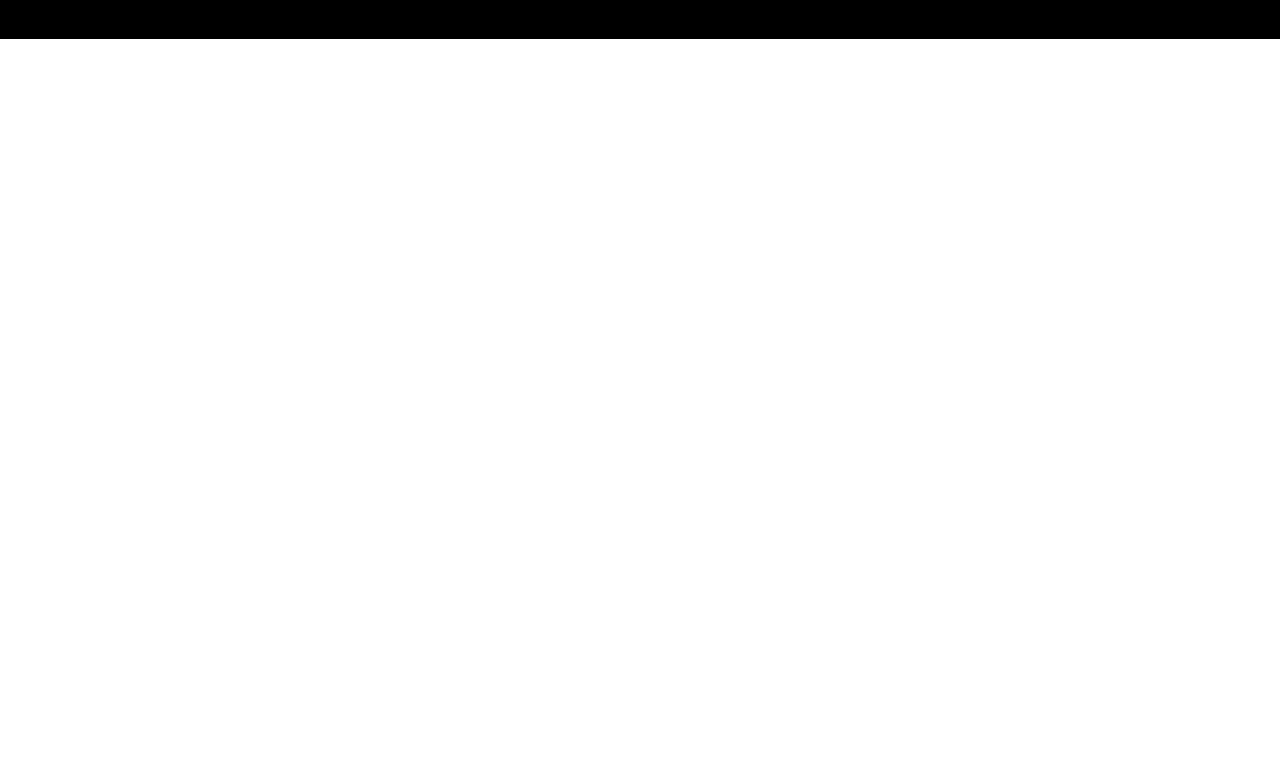
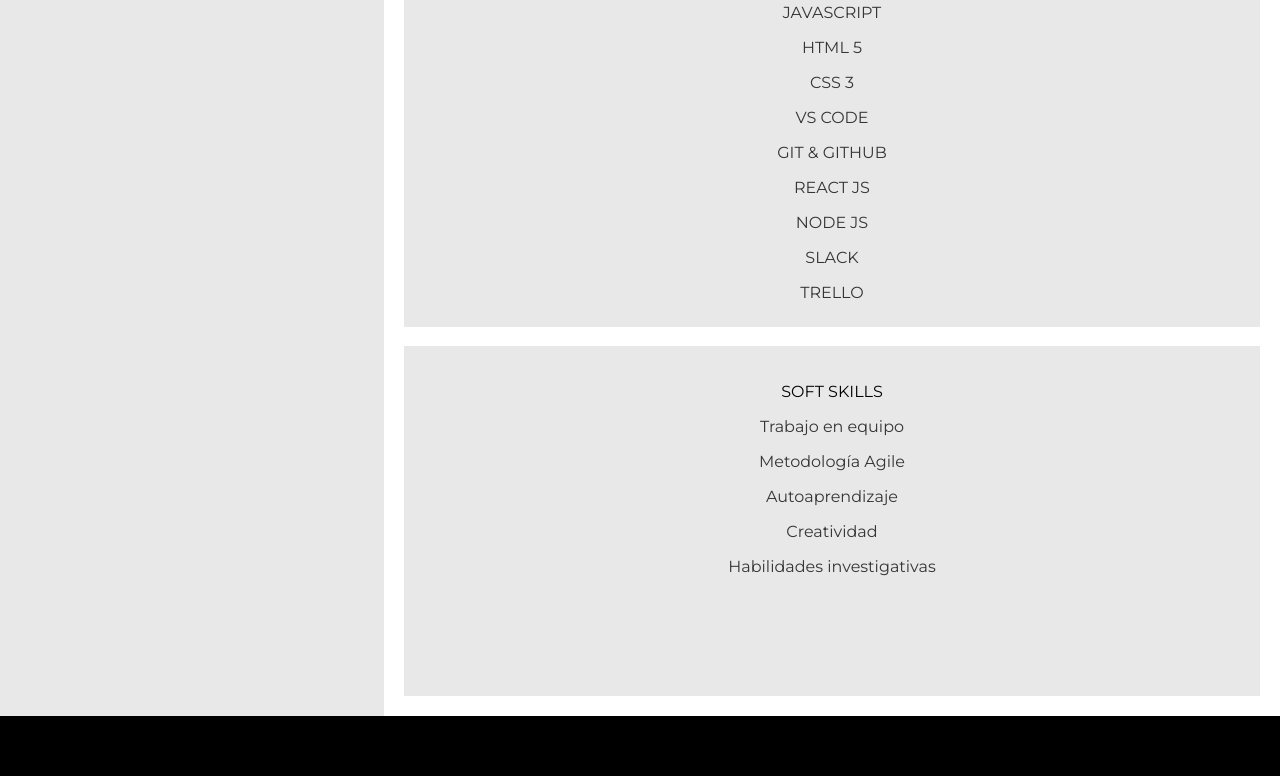
Before and after one commit to MitziYolotzin/Portafolio, a website: page src/index.html in a window 1280 px wide. Shown: the part 2111-2887 px from the top of the page. Before the commit the page ends 2150 px from the top, so only its background shows below. Drawn offline with nearby package versions, Linux system fonts and the light colour scheme.

Commit message:
add info list for tech skills and soft skills

```diff
--- a/src/index.html
+++ b/src/index.html
@@ -236,7 +236,11 @@
     <!-- SKILLS -->
     <section id=skills>
 
+<!-- <p>TECH SKILLS</p> -->
+        <section class="img" style="height:430px;">
             <p>TECH SKILLS</p>
+
+
             <i class="devicon-javascript-plain"></i>
             <i class="devicon-html5-plain"></i>
             <i class="devicon-css3-plain"></i>
@@ -252,12 +256,32 @@
             <i class="devicon-slack-plain"></i>
             <i class="devicon-trello-plain"></i>
 
+            <p style="color:rgb(53, 53, 53);">JAVASCRIPT</p>
+                <p style="color:rgb(53, 53, 53);">HTML 5</p>
+                <p style="color:rgb(53, 53, 53);">CSS 3</p>
+                <p style="color:rgb(53, 53, 53);">VS CODE</p>
+                <p style="color:rgb(53, 53, 53);">GIT & GITHUB</p>
+                <p style="color:rgb(53, 53, 53);">REACT JS</p>
+                <p style="color:rgb(53, 53, 53);">NODE JS</p>
+                <p style="color:rgb(53, 53, 53);">SLACK</p>
+                <p style="color:rgb(53, 53, 53);">TRELLO</p>
+
+
+            </section>
 <!-- <p>SOFT SKILLS</p> -->
+<br>
+            <section class="img" style="height:350px;">
+                <p>SOFT SKILLS</p>
+                <p style="color:rgb(53, 53, 53);">Trabajo en equipo</p>
+                <p style="color:rgb(53, 53, 53);">Metodología Agile</p>
+                <p style="color:rgb(53, 53, 53);">Autoaprendizaje</p>
+                <p style="color:rgb(53, 53, 53);">Creatividad</p>
+                <p style="color:rgb(53, 53, 53);">Habilidades investigativas</p>
 
 
 
 
-
+                </section>
 
 
     </section>
```
Lines whose indentation alone changed are shown as unchanged.
